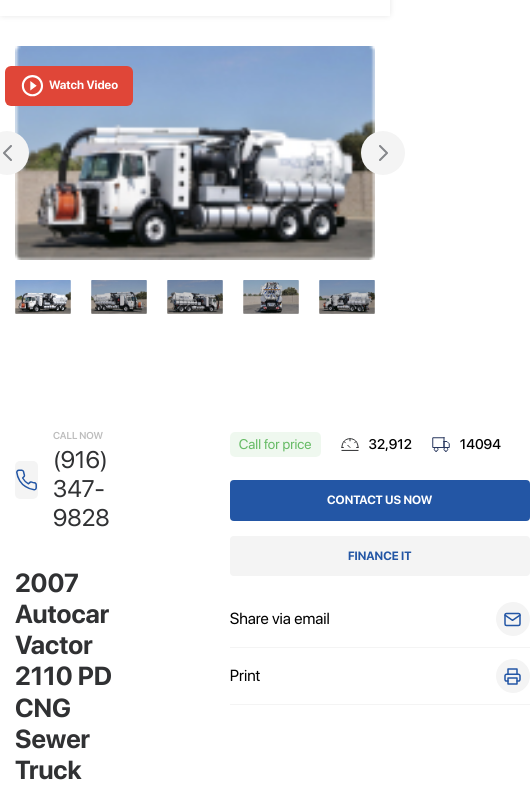
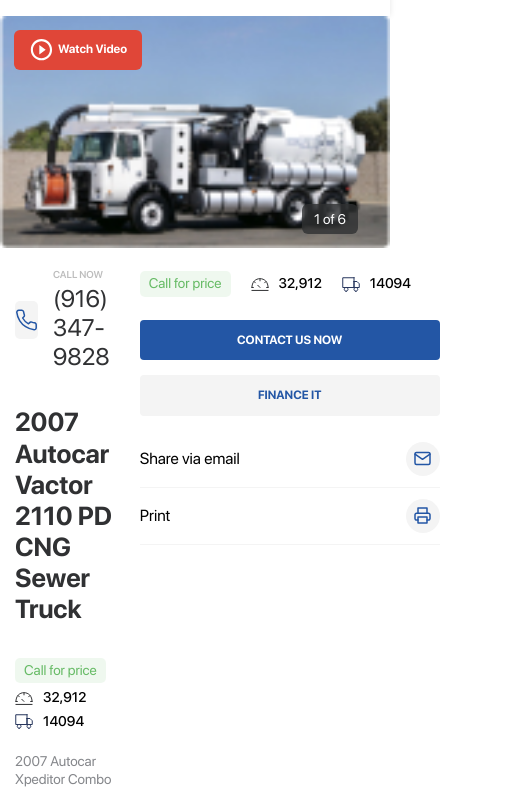
Before and after one commit to Truck-Site/Trucksite, a website: page app/vehicle.html in a window 390 px wide. Shown: the part 64-853 px from the top of the page, 530 px wide, since content can reach past the window. Drawn offline with nearby package versions, Linux system fonts and the light colour scheme.

Commit message:
add class to span main screen,remove outline sliders

```diff
--- a/app/js/main.js
+++ b/app/js/main.js
@@ -18,13 +18,13 @@
   infinite: true,
   speed: 300,
   slidesToShow: 7,
-  slidesToScroll: 1,
+  slidesToScroll: 7,
   responsive: [
     {
       breakpoint: 1200,
       settings: {
         slidesToShow: 5,
-        slidesToScroll: 1,
+        slidesToScroll: 5,
         infinite: true,
         dots: true
       }
@@ -33,7 +33,7 @@
       breakpoint:991,
       settings: {
         slidesToShow: 3,
-        slidesToScroll: 1
+        slidesToScroll: 3
       }
     },
     {
@@ -117,12 +117,32 @@
   slidesToScroll: 1
 });
 
+var $status = $('.pagingInfo');
+// var $slickElement = $('.slideshow');
+
+$('.slider-for').on('init reInit afterChange', function (event, slick, currentSlide, nextSlide) {
+  //currentSlide is undefined on init -- set it to 0 in this case (currentSlide is 0 based)
+  var i = (currentSlide ? currentSlide : 0) + 1;
+  $status.text(i + ' of ' + slick.slideCount);
+});
+
 $('.slider-for').slick({
   slidesToShow: 1,
   slidesToScroll: 1,
   arrows: true,
   fade: true,
-  asNavFor: '.slider-nav'
+  asNavFor: '.slider-nav',
+  responsive: [
+    {
+      breakpoint: 576,
+      settings: {
+        arrows: false
+      }
+    }
+    // You can unslick at a given breakpoint now by adding:
+    // settings: "unslick"
+    // instead of a settings object
+  ]
 });
 $('.slider-nav').slick({
   slidesToShow: 5,
@@ -178,14 +198,15 @@
 
 //Hide tables
 
-// var table = $('.vehicle__tables figure .table');
+  if(window.innerWidth < 768){
+    var table = $('.vehicle__tables figure .table');
 
-// $('.vehicle__tables figure h3').each(function(){
-//   $(this).on('click', function(){
-//     table.slideToggle();
-//   })
-// })
-
-// $('.vehicle__tables figure h3').on('click',function(){
+    $('.vehicle__tables figure h3').each(function(){
+      $(this).on('click', function(){
+        $(this).next(table).slideToggle();
+      })
+    })
+  }
+// $(window).resize(function (e) {
 
 // });
--- a/app/scss/_media.scss
+++ b/app/scss/_media.scss
@@ -51,6 +51,13 @@
               max-width: 170px;
               padding: unset;
             }
+          }
+        }
+      }
+      .vehicle{
+        &__description{
+          &-text{
+            padding-right: 15px;
           }
         }
       }
@@ -170,7 +177,7 @@
     }
   }
   .vehicle {
-    &__tables{
+    &__tables {
       grid-template-columns: 1fr;
     }
     &__slider {
@@ -299,6 +306,22 @@
   }
   .layout {
     &__content {
+      .vehicle {
+        &__slider {
+          .slider-for {
+            button {
+              &.slick-arrow {
+                &.slick-prev {
+                  left: -5px;
+                }
+                &.slick-next {
+                  right: -5px;
+                }
+              }
+            }
+          }
+        }
+      }
       .content {
         .inventory {
           &__list {
@@ -455,6 +478,30 @@
   }
   .layout {
     &__content {
+      .vehicle {
+        &__slider {
+          margin: 0 auto 20px;
+          .pagingInfo {
+            display: inline-block;
+          }
+          .slider-for{
+            margin-left: -15px;
+            margin-right: -15px;
+            .slick-list{
+              padding: unset;
+              .slick-slide{
+                .watch-video{
+                  top:14px;
+                  left:14px;
+                }
+              }
+            }
+          }
+          .slider-nav {
+            display: none;
+          }
+        }
+      }
       .sidebar {
         .categories {
           li {
--- a/app/scss/_sliders.scss
+++ b/app/scss/_sliders.scss
@@ -66,6 +66,9 @@
     margin: 0 0 21px;
     .slick-slide {
       padding: 0 5px;
+      &:focus{
+        outline: none;
+      }
     }
   }
   button.slick-arrow {
@@ -157,6 +160,9 @@
       order: 1;
       margin: 43px 0 43px;
       .slick-slide {
+        &:focus{
+          outline: none;
+        }
         .trucks-slide {
           padding: 0 10px;
           text-align: center;
@@ -283,6 +289,11 @@
     max-width: 700px;
     width: 100%;
     margin: 0 auto;
+    .slick-slide{
+      &:focus{
+        outline: none;
+      }
+    }
   }
   p{
     font-size: 20px;
@@ -338,8 +349,22 @@
 .vehicle {
   &__slider {
     max-width: 780px;
-    margin: 0 auto;
-    padding: 30px 0 115px;
+    margin:30px  auto 115px;
+    position: relative;
+    .pagingInfo{
+      position: absolute;
+      bottom:14px;
+      right:17px;
+      font-size: 14px;
+      font-weight: 400;
+      line-height: 1.2;
+      color:$white;
+      padding: 7px 12px;
+      border-radius: 6px;
+      background: rgba($dark,0.8);
+      display:none;
+      z-index: 2;
+    }
     .slider-for {
       margin-bottom: 20px;
       margin-left: -10px;
@@ -388,6 +413,9 @@
         padding: 0 10px;
         .slick-slide {
           text-align: center;
+          &:focus{
+            outline: none;
+          }
           img {
             display: inline-block;
             width: 100%;
@@ -433,6 +461,9 @@
         .slick-slide {
           text-align: center;
           padding: 0 10px;
+          &:focus{
+            outline: none;
+          }
           img {
             display: inline-block;
             width: 100%;
--- a/app/scss/style.scss
+++ b/app/scss/style.scss
@@ -188,7 +188,7 @@
   }
   &__content {
     margin-left: 255px;
-    span {
+    .trademark {
       display: inline-block;
       font-size: 18px;
       font-weight: 400;
@@ -924,10 +924,6 @@
     &-info {
       width: 300px;
       flex-shrink: 0;
-      .inventory__data.vehicle-style {
-        margin-top: unset;
-        margin-bottom: 20px;
-      }
       .btn {
         width: 100%;
         margin-bottom: 15px;
@@ -1007,6 +1003,11 @@
   }
 }
 
+.inventory__data.vehicle-style {
+  margin-top: unset;
+  margin-bottom: 20px;
+}
+
 .callback__now {
   display: flex;
   align-items: center;
@@ -1045,6 +1046,7 @@
 }
 
 .recently-viewed {
+  display: none;
   padding: 50px 0;
 }
 
--- a/app/vehicle.html
+++ b/app/vehicle.html
@@ -79,6 +79,7 @@
         </div>
         <div class="layout__content">
           <div class="vehicle__slider">
+            <span class="pagingInfo"></span>
             <div class="slider-for">
               <div>
                 <img src="img/vehicle1.jpg" alt="" />
@@ -224,6 +225,19 @@
                 </label>
               </div>
               <h2>2007 Autocar Vactor 2110 PD CNG Sewer Truck</h2>
+              <div class="inventory__data vehicle-style description">
+                <div>
+                  <span class="price">Call for price</span>
+                </div>
+                <div>
+                  <img src="img/iconMiles.svg" alt="">
+                  <span>32,912</span>
+                </div>
+                <div>
+                  <img src="img/truck.svg" alt="">
+                  <span>14094</span>
+                </div>
+              </div>
               <p>2007 Autocar Xpeditor Combo Sewer Truck
                 Cummins ISL G+ (320HP), Compressed Natural Gas, Allison 4500 RDS Auto Trans
                 32,912 Miles, 60,000 GVW (Front - 20,000, Rear - 40,000)
```
Also changed, not shown: app/css/style.min.css.
